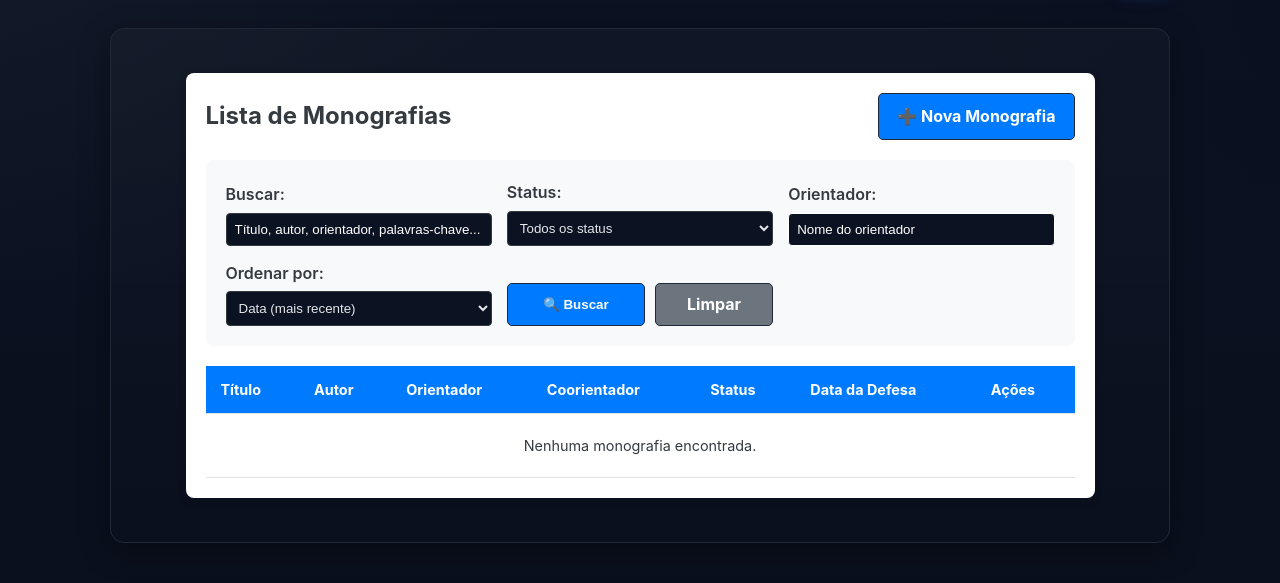
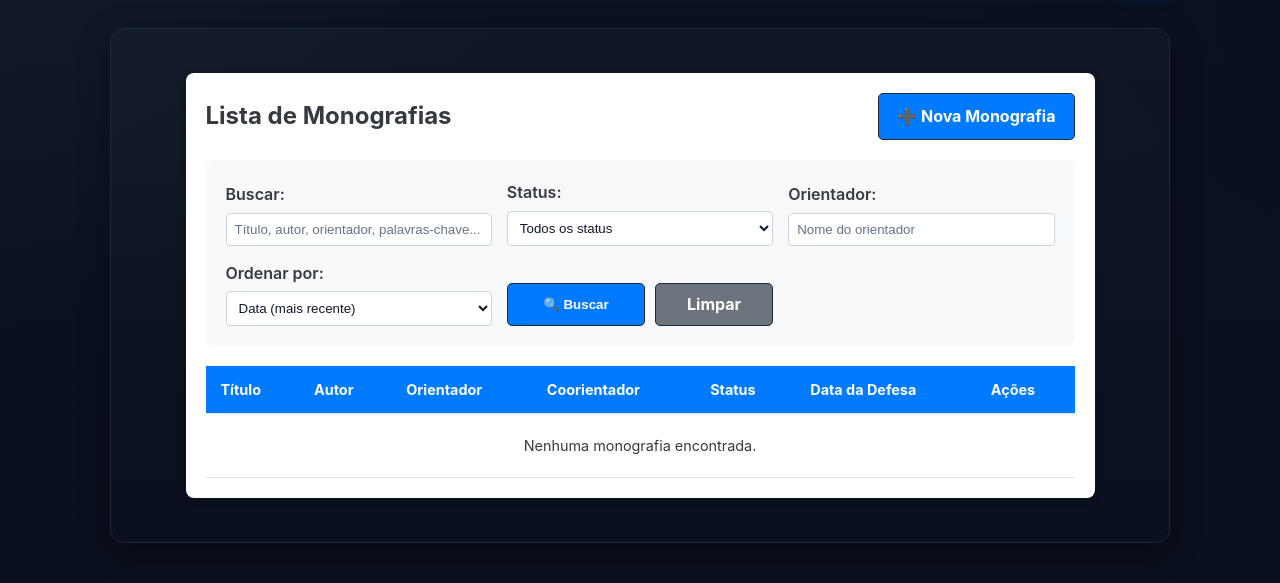
Before and after one commit to OSIELJ/monografias-system2, a Django app: page /monografias/ in a window 1280 px wide. Shown: the part 73-656 px from the top of the page. Run offline with Django 5.2, Linux system fonts and the light colour scheme; the visitor is signed in with stand-in values (Sample User, id 1); data that the repository does not hold is empty.

Commit message:
Adiciona alteração caixinha de mensagem e Monografia recentes

```diff
--- a/core/templates/core/monografia_list.html
+++ b/core/templates/core/monografia_list.html
@@ -2,6 +2,18 @@
 
 {% block content %}
 <style>
+    .search-filters input,
+    .search-filters select {
+    background:#ffffff !important;
+    color:#0f172a !important;
+    border:1px solid #cbd5e1 !important;
+    }
+
+    .search-filters input::placeholder { color:#64748b !important; opacity:1; }
+    .search-filters select option { color:#0f172a; background:#ffffff; }
+    .search-filters input:focus,
+    .search-filters select:focus { box-shadow:none; outline:none; background:#ffffff !important; }
+
     :root {
         --primary-color: #007bff;
         --secondary-color: #6c757d;
@@ -38,12 +50,12 @@
     }
 
     #orientador::placeholder {
-    color: #ffffff;  /* branco */
-    opacity: 1;      /* garante visibilidade total */
+    color: #ffffff;
+    opacity: 1;
 }
     #search::placeholder {
-    color: #ffffff;  /* branco */
-    opacity: 1;      /* garante que fique visível */
+    color: #ffffff;
+    opacity: 1;
 }
 
 
--- a/templates/base.html
+++ b/templates/base.html
@@ -90,12 +90,30 @@
     /* Forms */
     form{display:grid; gap:12px}
     label{font-weight:600}
-    input[type="text"], input[type="email"], input[type="date"], input[type="file"],
-    input[type="password"], select, textarea{
-      width:100%; padding:10px 12px; border-radius:10px;
-      border:1px solid var(--border); background:#0b1222; color:var(--text);
-      outline:none; transition:border .15s, box-shadow .15s;
-    }
+   input[type="text"], input[type="email"], input[type="date"], input[type="file"],
+input[type="password"], select, textarea{
+  width:100%;
+  padding:10px 12px;
+  border-radius:10px;
+  background: var(--input-bg);
+  color: var(--input-text);
+  border: 1px solid var(--input-border);
+  outline:none;
+  transition:border .15s, box-shadow .15s;
+}
+
+input::placeholder,
+textarea::placeholder{
+  color: var(--input-placeholder);
+  opacity: 1;
+}
+
+input:focus, select:focus, textarea:focus{
+  border-color: var(--ring);
+  box-shadow: 0 0 0 3px rgba(96,165,250,.18);
+  background: var(--input-bg);
+}
+
     textarea{min-height:120px}
     input:focus, select:focus, textarea:focus{
       border-color:var(--ring); box-shadow:0 0 0 3px rgba(96,165,250,.18)
```
Also changed, not shown: core/templates/core/dashboard.html (+19 -15 lines).
